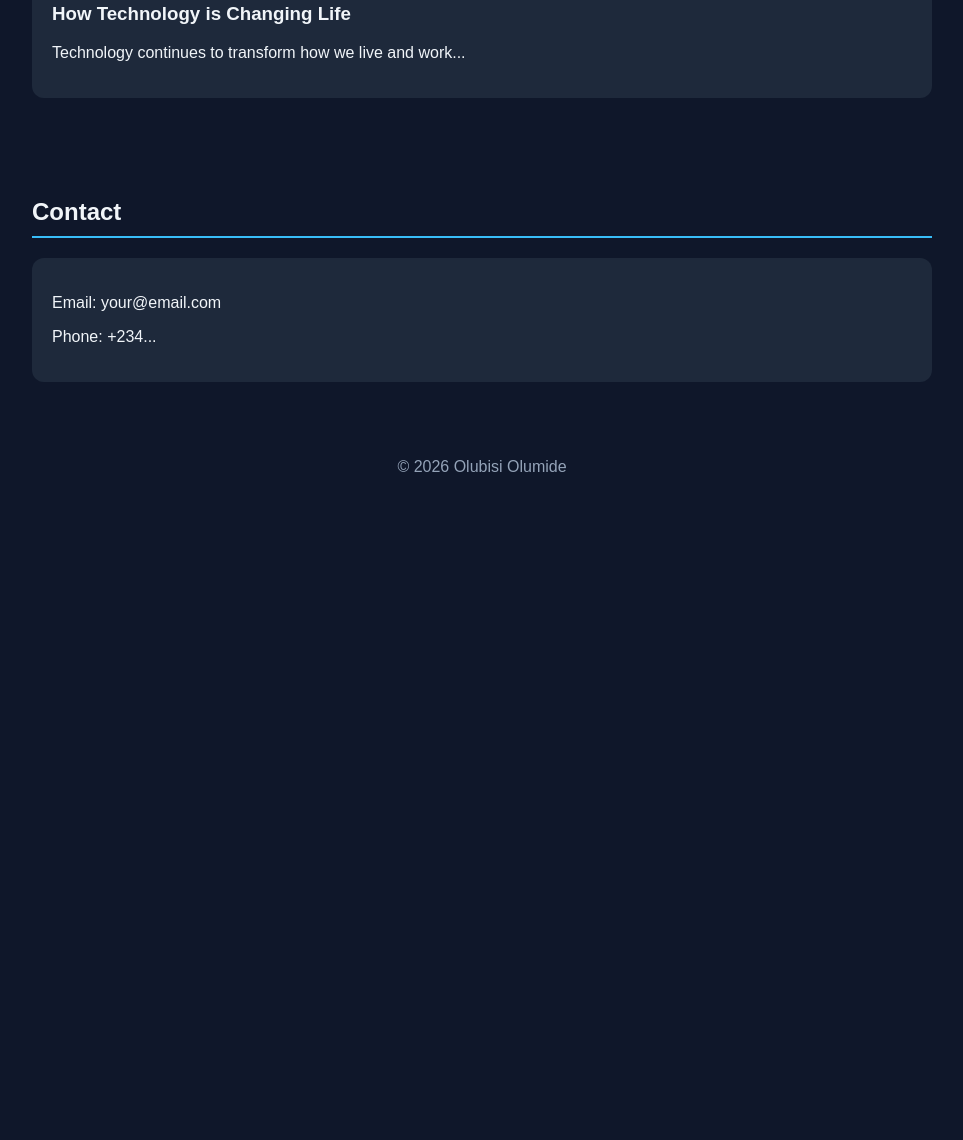
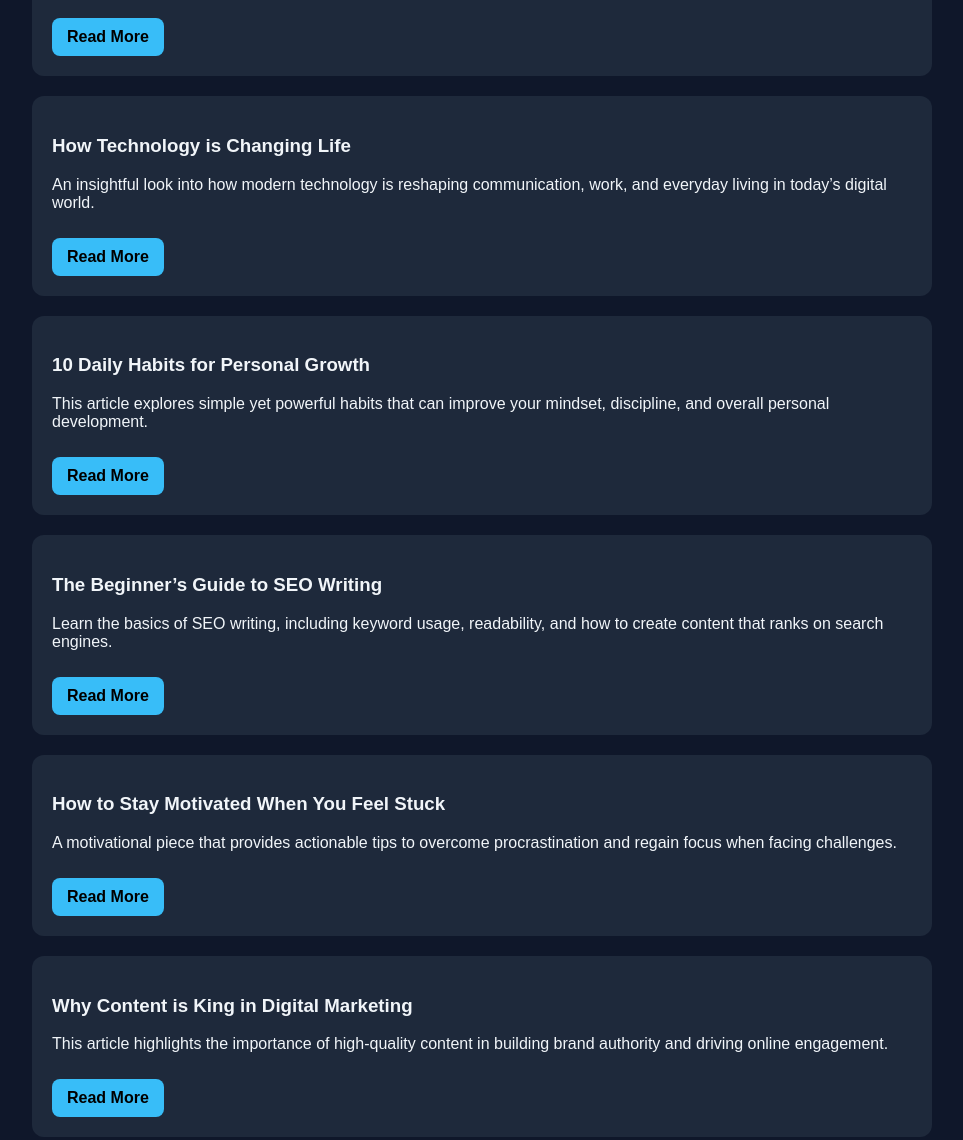
Before and after one commit to Olumide-commits/olumide-portfolio, a plain HTML site: page index.html in a window 1280 px wide. Shown: the part 1243-2383 px from the top of the page, without its empty margins (158-1121 px from the left). Before the commit the page ends 1755 px from the top, so only its background shows below. Drawn offline with Linux system fonts and the light colour scheme.

Commit message:
Update index.html

```diff
--- a/index.html
+++ b/index.html
@@ -36,6 +36,10 @@
       padding: 20px;
       margin-top: 20px;
       border-radius: 12px;
+      transition: transform 0.2s ease;
+    }
+    .card:hover {
+      transform: translateY(-5px);
     }
     .btn {
       display: inline-block;
@@ -45,6 +49,7 @@
       color: black;
       text-decoration: none;
       border-radius: 8px;
+      font-weight: bold;
     }
     footer {
       text-align: center;
@@ -62,7 +67,7 @@
 
 <section>
   <h2>About Me</h2>
-  <p>I am a passionate blog writer focused on creating engaging, clear, and valuable content. I specialize in lifestyle, productivity, and technology topics.</p>
+  <p>I am a passionate blog writer focused on creating engaging, clear, and valuable content. I specialize in lifestyle, productivity, and technology topics, helping brands and readers connect through impactful storytelling.</p>
 </section>
 
 <section>
@@ -81,17 +86,44 @@
 
   <div class="card">
     <h3>The Importance of Staying Consistent</h3>
-    <p>Consistency is key to achieving long-term success...</p>
+    <p>Consistency is the foundation of long-term success. This article explains how small daily actions build powerful habits and lead to meaningful progress over time.</p>
+    <a href="#" class="btn">Read More</a>
   </div>
 
   <div class="card">
     <h3>Top 5 Ways to Improve Productivity</h3>
-    <p>Simple habits can significantly boost your productivity...</p>
+    <p>Discover practical strategies to boost your daily productivity, from goal setting to eliminating distractions and maintaining focus.</p>
+    <a href="#" class="btn">Read More</a>
   </div>
 
   <div class="card">
     <h3>How Technology is Changing Life</h3>
-    <p>Technology continues to transform how we live and work...</p>
+    <p>An insightful look into how modern technology is reshaping communication, work, and everyday living in today’s digital world.</p>
+    <a href="#" class="btn">Read More</a>
+  </div>
+
+  <div class="card">
+    <h3>10 Daily Habits for Personal Growth</h3>
+    <p>This article explores simple yet powerful habits that can improve your mindset, discipline, and overall personal development.</p>
+    <a href="#" class="btn">Read More</a>
+  </div>
+
+  <div class="card">
+    <h3>The Beginner’s Guide to SEO Writing</h3>
+    <p>Learn the basics of SEO writing, including keyword usage, readability, and how to create content that ranks on search engines.</p>
+    <a href="#" class="btn">Read More</a>
+  </div>
+
+  <div class="card">
+    <h3>How to Stay Motivated When You Feel Stuck</h3>
+    <p>A motivational piece that provides actionable tips to overcome procrastination and regain focus when facing challenges.</p>
+    <a href="#" class="btn">Read More</a>
+  </div>
+
+  <div class="card">
+    <h3>Why Content is King in Digital Marketing</h3>
+    <p>This article highlights the importance of high-quality content in building brand authority and driving online engagement.</p>
+    <a href="#" class="btn">Read More</a>
   </div>
 
 </section>
```
